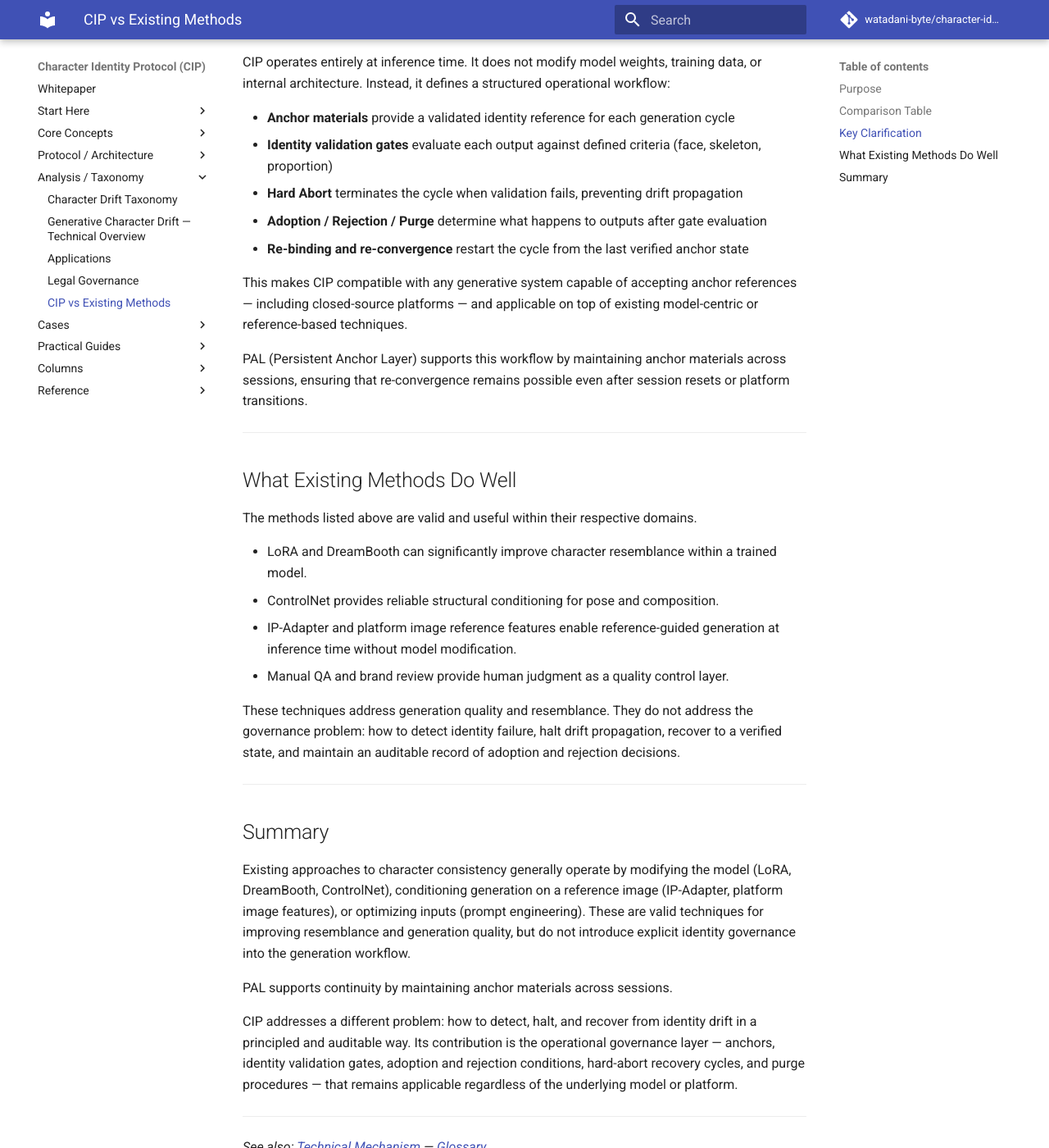
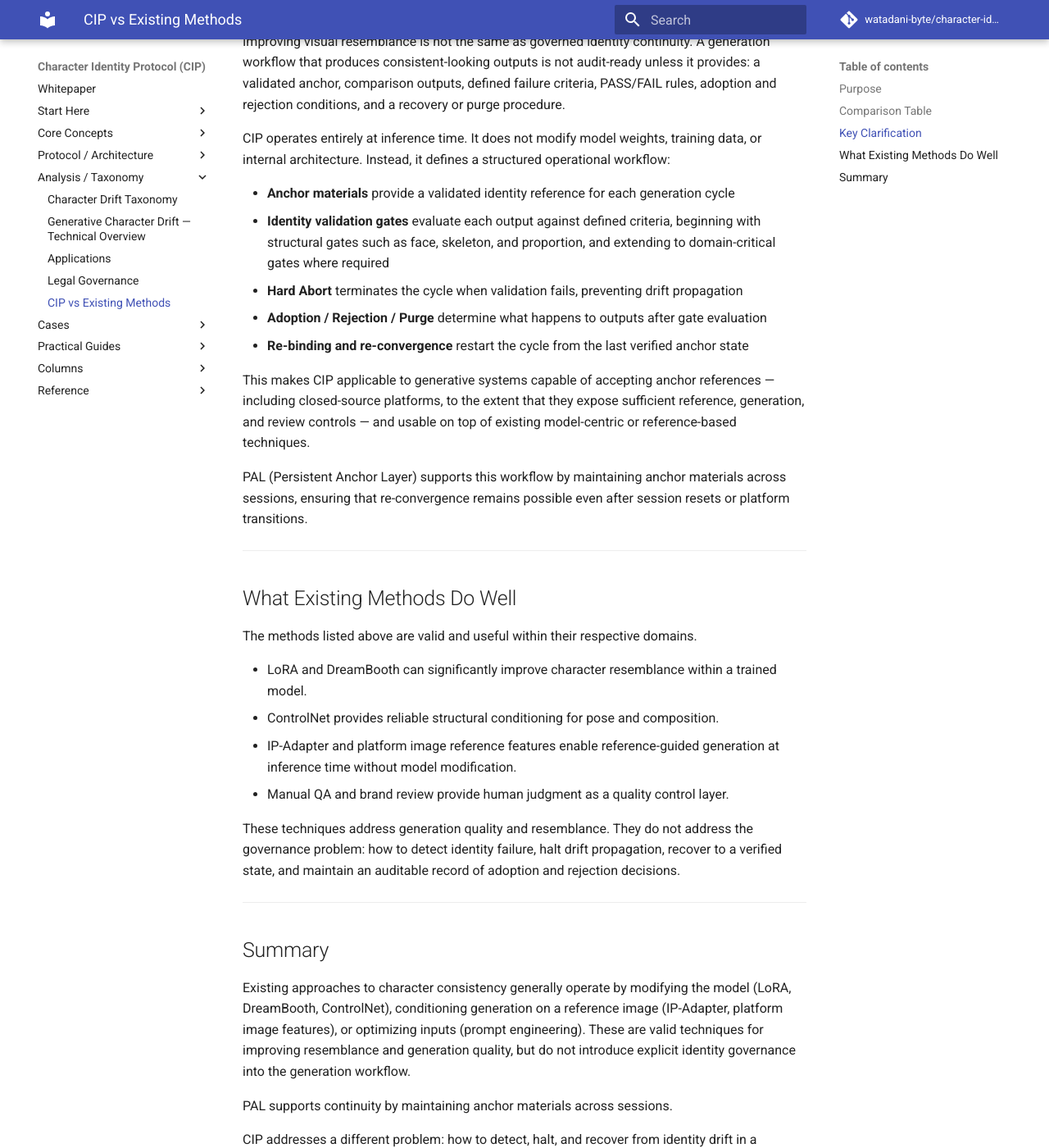
Before and after one commit to watadani-byte/character-identity-protocol, an MkDocs documentation site: the page built from docs/cip_vs_existing_methods.md, in a window 1280 px wide and 1400 px high, scrolled down 1669 px. Shown: the whole window at 82% size. Built offline with MkDocs 1.6.1 and Material for MkDocs 9.7.7, drawn with Linux system fonts in a browser that asks for light colours; comment, search, counter and statistics services are not loaded; some of the changed text lies outside the part shown.

Commit message:
cip_vs_existing_methods.md を更新

```diff
--- a/docs/cip_vs_existing_methods.md
+++ b/docs/cip_vs_existing_methods.md
@@ -26,7 +28,7 @@ This document clarifies the distinctions between CIP and commonly used approache
 
 ## Key Clarification
 
-> **CIP does not modify the model. CIP governs the generation process.**
+> **CIP does not modify model weights or internal architecture. CIP governs the generation workflow.**
 
 LoRA, DreamBooth, and ControlNet are training-side or conditioning-side techniques that intervene at the model level. Prompt engineering optimizes the input signal. IP-Adapter and platform image reference features provide visual conditioning at inference time. None of these approaches introduce explicit identity governance — defined failure conditions, Hard Abort, re-binding, adoption, rejection, purge, or auditability — into the generation workflow.
 
@@ -37,12 +39,12 @@ Improving visual resemblance is not the same as governed identity continuity. A
 CIP operates entirely at inference time. It does not modify model weights, training data, or internal architecture. Instead, it defines a structured operational workflow:
 
 - **Anchor materials** provide a validated identity reference for each generation cycle
-- **Identity validation gates** evaluate each output against defined criteria (face, skeleton, proportion)
+- **Identity validation gates** evaluate each output against defined criteria, beginning with structural gates such as face, skeleton, and proportion, and extending to domain-critical gates where required
 - **Hard Abort** terminates the cycle when validation fails, preventing drift propagation
 - **Adoption / Rejection / Purge** determine what happens to outputs after gate evaluation
 - **Re-binding and re-convergence** restart the cycle from the last verified anchor state
 
-This makes CIP compatible with any generative system capable of accepting anchor references — including closed-source platforms — and applicable on top of existing model-centric or reference-based techniques.
+This makes CIP applicable to generative systems capable of accepting anchor references — including closed-source platforms, to the extent that they expose sufficient reference, generation, and review controls — and usable on top of existing model-centric or reference-based techniques.
 
 PAL (Persistent Anchor Layer) supports this workflow by maintaining anchor materials across sessions, ensuring that re-convergence remains possible even after session resets or platform transitions.
 
@@ -67,7 +69,7 @@ Existing approaches to character consistency generally operate by modifying the
 
 PAL supports continuity by maintaining anchor materials across sessions.
 
-CIP addresses a different problem: how to detect, halt, and recover from identity drift in a principled and auditable way. Its contribution is the operational governance layer — anchors, identity validation gates, adoption and rejection conditions, hard-abort recovery cycles, and purge procedures — that remains applicable regardless of the underlying model or platform.
+CIP addresses a different problem: how to detect, halt, and recover from identity drift in a principled and auditable way. Its contribution is the operational governance layer — anchor materials, identity validation gates, adoption and rejection conditions, hard-abort recovery cycles, and purge procedures — that remains applicable regardless of the underlying model or platform.
 
 -----
 
```
Also changed, not shown: other parts of docs/cip_vs_existing_methods.md (+2 -0 lines).
